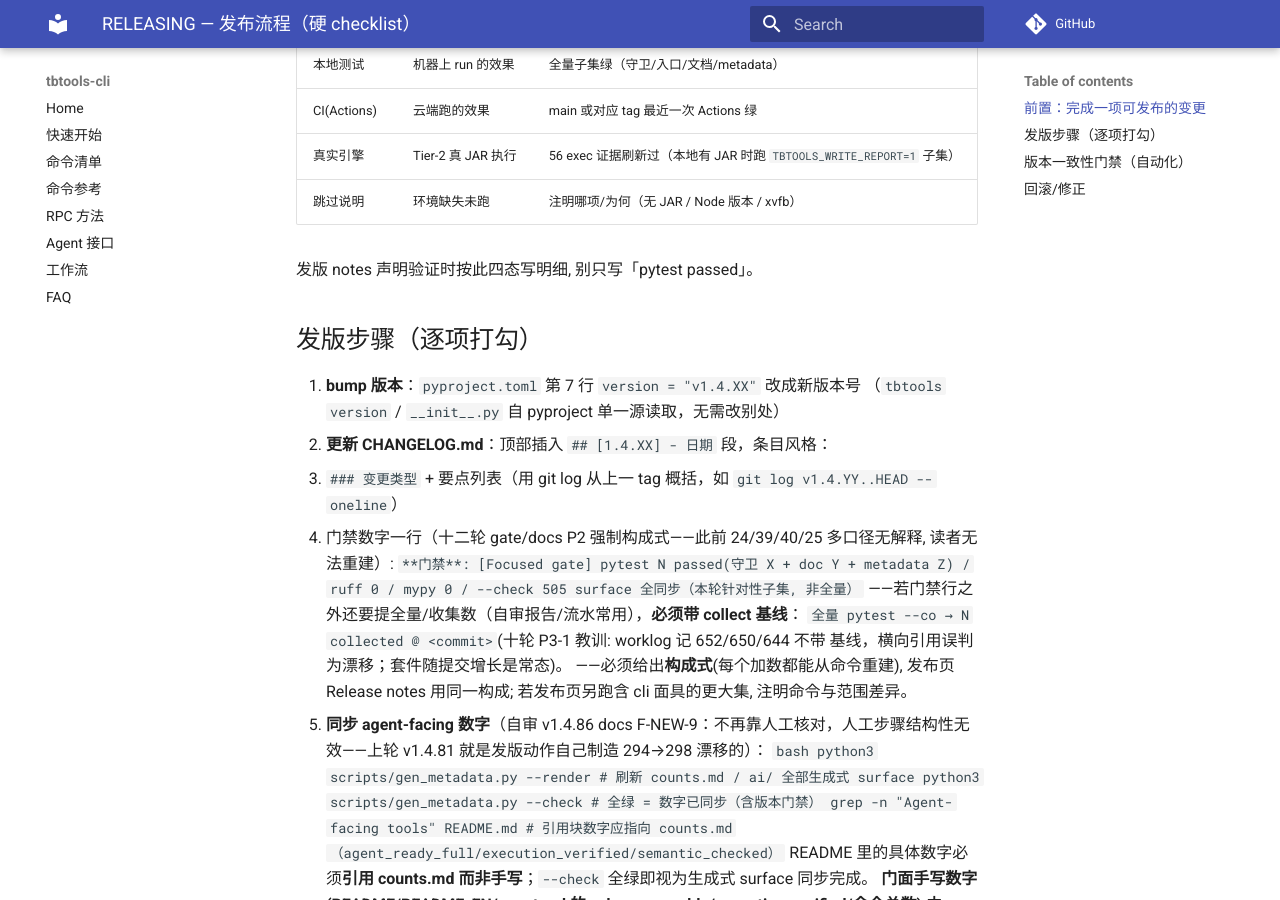
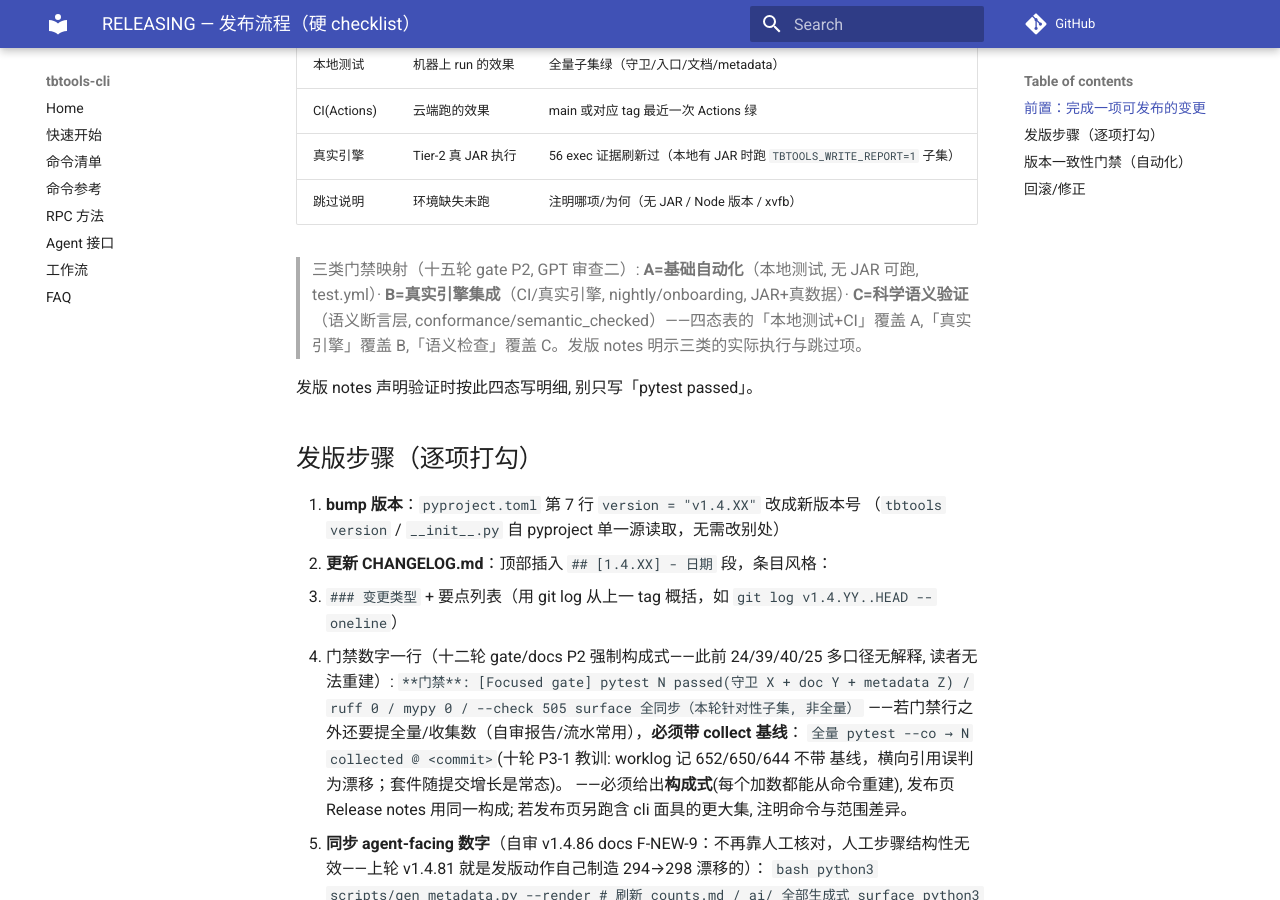
Before and after one commit to qby1613527176-cmd/tbtools-cli, an MkDocs documentation site: the page built from docs/RELEASING.md, in a window 1280 px wide and 900 px high, scrolled down 773 px. Built offline with MkDocs 1.6.1 and Material for MkDocs 9.7.7, drawn with Linux system fonts in a browser that asks for light colours; comment, search, counter and statistics services are not loaded.

Commit message:
docs: 十五轮 gate P2——RELEASING 三类门禁映射明文化(A 基础自动化/B 真实引擎集成/C 科学语义验证 ↔ 四态表; 发版 notes 明示三类实际执行与跳过)

```diff
--- a/docs/RELEASING.md
+++ b/docs/RELEASING.md
@@ -24,6 +24,8 @@
   | CI(Actions) | 云端跑的效果 | main 或对应 tag 最近一次 Actions 绿 |
   | 真实引擎 | Tier-2 真 JAR 执行 | 56 exec 证据刷新过（本地有 JAR 时跑 `TBTOOLS_WRITE_REPORT=1` 子集） |
   | 跳过说明 | 环境缺失未跑 | 注明哪项/为何（无 JAR / Node 版本 / xvfb） |
+
+  > 三类门禁映射（十五轮 gate P2, GPT 审查二）: **A=基础自动化**（本地测试, 无 JAR 可跑, test.yml）· **B=真实引擎集成**（CI/真实引擎, nightly/onboarding, JAR+真数据）· **C=科学语义验证**（语义断言层, conformance/semantic_checked）——四态表的「本地测试+CI」覆盖 A,「真实引擎」覆盖 B,「语义检查」覆盖 C。发版 notes 明示三类的实际执行与跳过项。
 
   发版 notes 声明验证时按此四态写明细, 别只写「pytest passed」。
 
```
